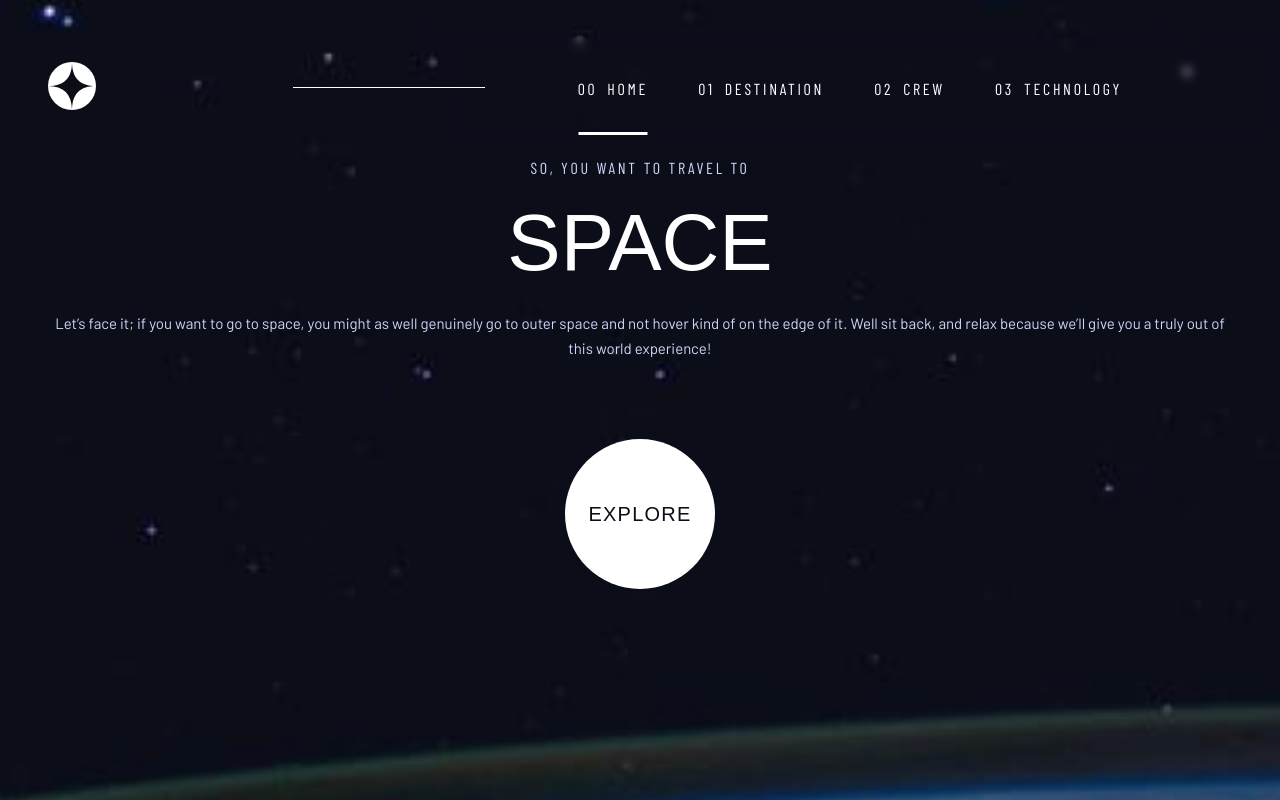
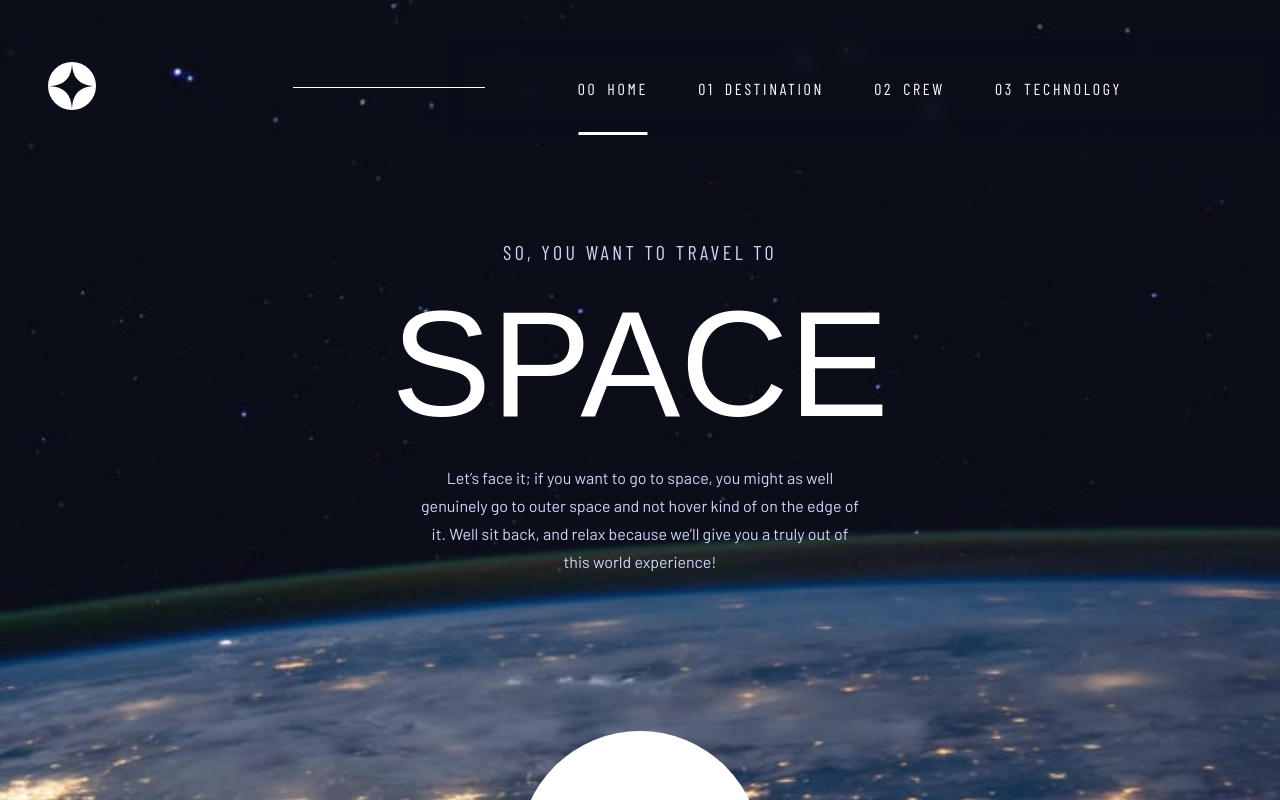
Before and after one commit to JorgeAMendoza/space-tourism-site, a Next.js app: page / in a window 1280 px wide. Shown: the top 800 px of the page. Built offline with nearby package versions, Linux system fonts and the light colour scheme; a web font is replaced by a local one.

Commit message:
Style the homepage for tablet view
styled the homepage for tablet view, adjusted spacing and implemented
fluid font-sizing with the CSS `clamp` method.

```diff
--- a/app/home.module.css
+++ b/app/home.module.css
@@ -5,26 +5,28 @@
 }
 
 .homeContent h1 {
-  font-size: 1.6rem;
+  font-size: clamp(1.6rem, 1.5vw + 1rem, 2rem);
   text-transform: uppercase;
   color: var(--primary);
   letter-spacing: 0.27rem;
 }
 
 .homeContent h1 > span {
-  font-size: 8rem;
+  font-size: clamp(8rem, 18.5vw + 1rem, 15rem);
   display: block;
   color: var(--light-text);
   font-weight: 400;
   letter-spacing: normal;
-  line-height: 12.5rem;
+  margin-block-start: 0.2rem;
 }
 
 .homeContent p {
   color: var(--primary);
-  font-size: 1.5rem;
+  font-size: clamp(1.5rem, 2vw + 1rem, 1.6rem);
+  margin: 0 auto;
   margin-block-start: 0.6rem;
   line-height: 2.5rem;
+  width: min(100%, 44.4rem);
 }
 
 .explore {
@@ -34,12 +36,37 @@
   width: 15rem;
   height: 15rem;
   border-radius: 50%;
-  font-size: 2rem;
+  font-size: clamp(2rem, 3vw + 1rem, 3.2rem);
   text-transform: uppercase;
   letter-spacing: 0.125rem;
   line-height: 2rem;
   margin: 0 auto;
-  margin-top: 7.8rem;
+  margin-block-start: 7.8rem;
   background-color: var(--white);
   color: var(--secondary);
 }
+
+@media screen and (min-width: 768px) {
+  .home {
+    margin-block-start: 10.2rem;
+  }
+
+  .homeContent h1 {
+    letter-spacing: 0.338rem;
+  }
+
+  .homeContent h1 > span {
+    margin-block-start: -1.5rem;
+  }
+
+  .homeContent p {
+    margin-block-start: -1.3rem;
+    line-height: 2.8rem;
+  }
+
+  .explore {
+    margin-block-start: 15.5rem;
+    width: 24.2rem;
+    height: 24.2rem;
+  }
+}
--- a/app/layout.module.css
+++ b/app/layout.module.css
@@ -2,3 +2,10 @@
   background: url('/images/home/background-home-mobile.jpg') no-repeat
     center/cover;
 }
+
+@media screen and (min-width: 768px) {
+  .layoutBody {
+    background: url('/images/home/background-home-tablet.jpg') no-repeat
+      center/cover;
+  }
+}
--- a/components/NavBar/navbar.module.css
+++ b/components/NavBar/navbar.module.css
@@ -98,8 +98,8 @@
     left: -5.8rem;
     height: 9.6rem;
     width: 45rem;
-    -webkit-backdrop-filter: (5px);
-    backdrop-filter: blur(5px);
+    -webkit-backdrop-filter: (10px);
+    backdrop-filter: blur(10px);
     z-index: 0;
   }
 
```
